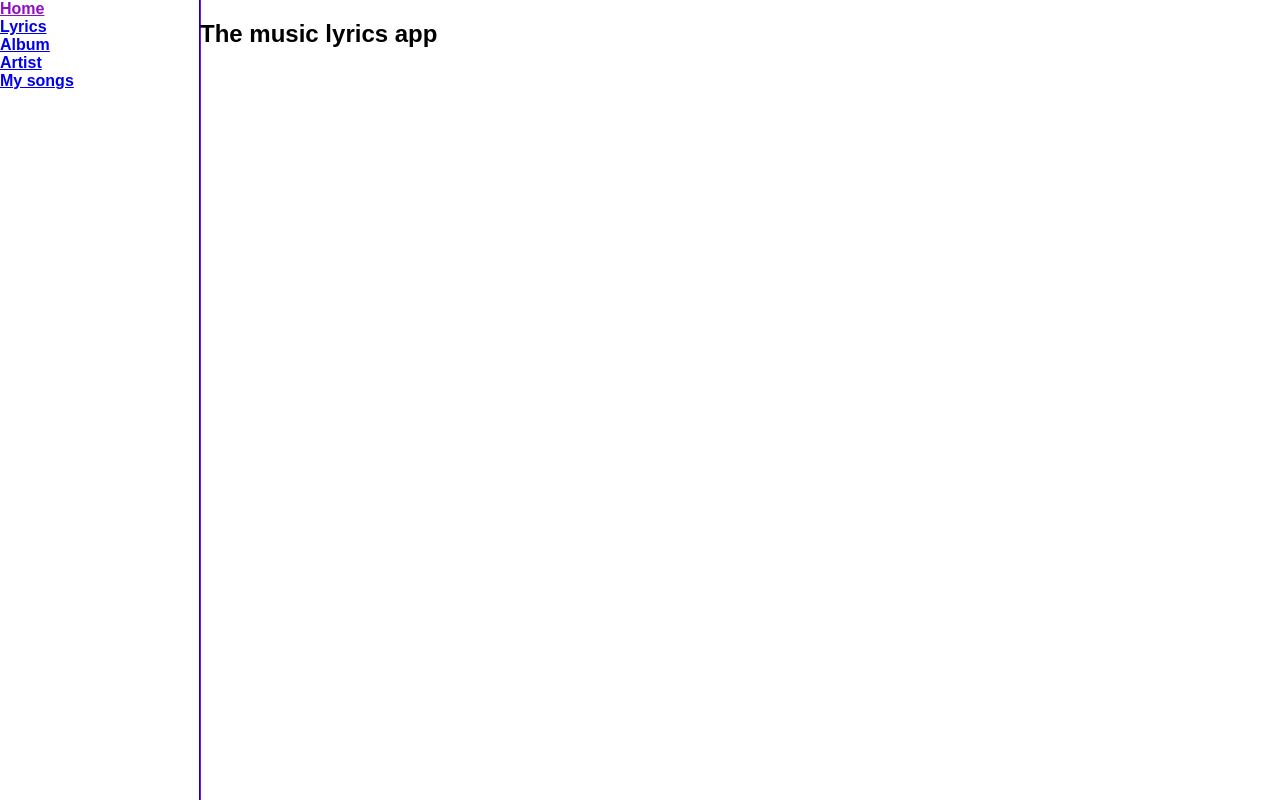
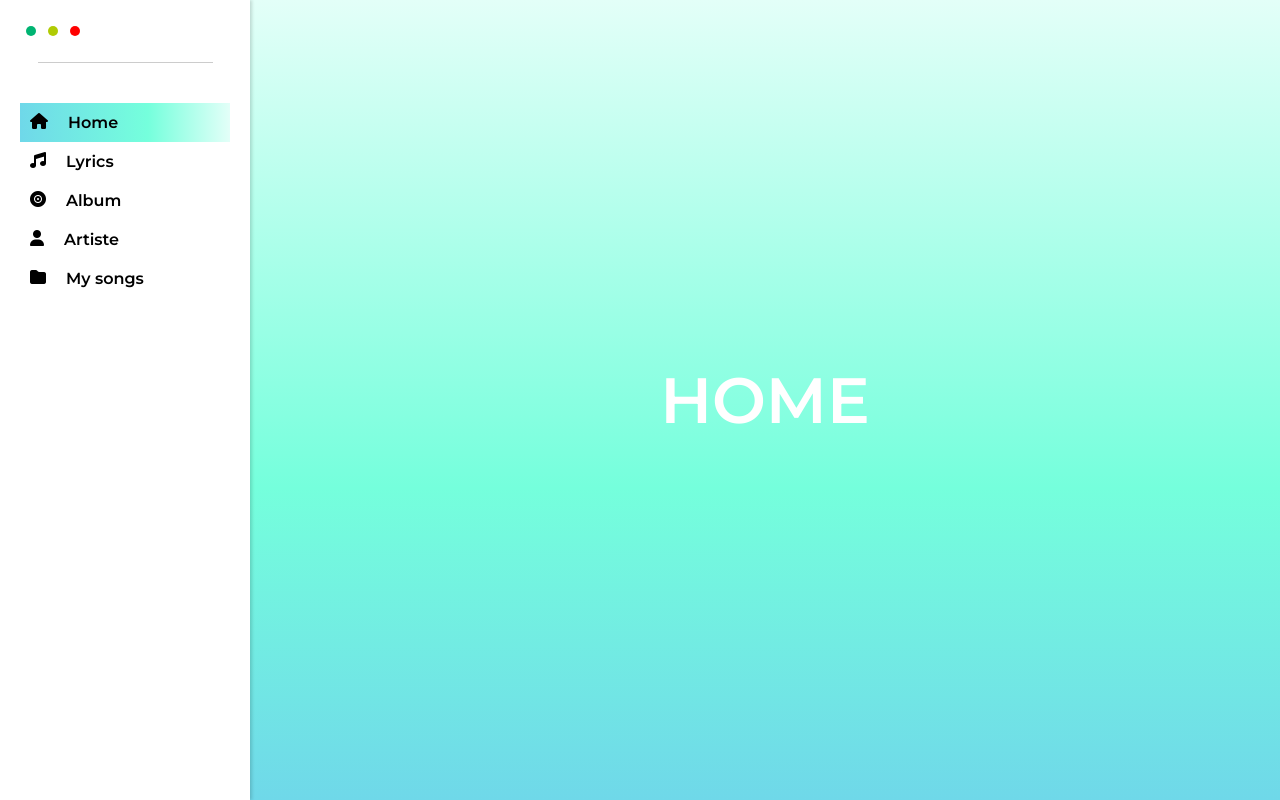
Before and after one commit to minnez/GeniusSongs-vue, a Vue app: page / in a window 1280 px wide. Built offline with nearby package versions, Linux system fonts and the light colour scheme.

Commit message:
styled the navigation bar

```diff
--- a/public/index.html
+++ b/public/index.html
@@ -5,6 +5,19 @@
         <meta http-equiv="X-UA-Compatible" content="IE=edge" />
         <meta name="viewport" content="width=device-width,initial-scale=1.0" />
         <link rel="icon" href="<%= BASE_URL %>favicon.ico" />
+        <link rel="preconnect" href="https://fonts.googleapis.com" />
+        <link rel="preconnect" href="https://fonts.gstatic.com" crossorigin />
+        <link
+            href="https://fonts.googleapis.com/css2?family=Montserrat:ital,wght@0,100;0,200;0,600;1,100&display=swap"
+            rel="stylesheet"
+        />
+        <link
+            rel="stylesheet"
+            href="https://cdnjs.cloudflare.com/ajax/libs/font-awesome/6.2.0/css/all.min.css"
+            integrity="sha512-xh6O/CkQoPOWDdYTDqeRdPCVd1SpvCA9XXcUnZS2FmJNp1coAFzvtCN9BmamE+4aHK8yyUHUSCcJHgXloTyT2A=="
+            crossorigin="anonymous"
+            referrerpolicy="no-referrer"
+        />
         <title><%= htmlWebpackPlugin.options.title %></title>
     </head>
     <body style="margin: 0">
--- a/src/App.vue
+++ b/src/App.vue
@@ -1,38 +1,47 @@
 <template>
     <div class="wrapper-main">
-        <nav>
-            <router-link to="/">Home</router-link>
-            <router-link to="/lyrics">Lyrics</router-link>
-            <router-link to="/album">Album</router-link>
-            <router-link to="/artist">Artist</router-link>
-            <router-link to="/my-songs">My songs</router-link>
-        </nav>
+        <Navbar />
         <main>
             <router-view />
         </main>
     </div>
 </template>
-
+<script>
+import Navbar from "./components/navBar.vue";
+export default {
+    components: {
+        Navbar,
+    },
+};
+</script>
 <style>
 #app {
-    font-family: sans-serif;
+    font-family: "Montserrat", sans-serif;
     -webkit-font-smoothing: antialiased;
     -moz-osx-font-smoothing: grayscale;
-    height: 100vh;
+    position: absolute;
+    top: 0;
+    left: 0;
+    width: 100%;
+    height: 100%;
+    background: rgb(227, 255, 248);
+    background: linear-gradient(
+        180deg,
+        rgba(227, 255, 248, 1) 0%,
+        rgba(117, 255, 220, 1) 61%,
+        rgba(111, 216, 233, 1) 100%
+    );
+}
+a {
+    color: inherit;
 }
 .wrapper-main {
     display: grid;
-    grid-template-columns: 200px auto;
+    grid-template-columns: 250px auto;
     height: 100%;
     outline: 1px solid red;
 }
-.wrapper-main nav {
-    display: flex;
-    flex-direction: column;
-    outline: 1px solid #8f0fc5;
-}
 .wrapper-main main {
-    outline: 1px solid blue;
     height: 100%;
 }
 
@@ -41,6 +50,25 @@ nav a {
 }
 
 nav a.router-link-exact-active {
-    color: #8f0fc5;
+    color: #000;
+    background: rgb(227, 255, 248);
+    background: linear-gradient(
+        90deg,
+        rgba(111, 216, 233, 1) 0%,
+        rgba(117, 255, 220, 1) 61%,
+        rgba(227, 255, 248, 1) 100%
+    );
+}
+@media screen and (max-width: 820px) {
+    .wrapper-main {
+        grid-template-columns: 60px auto;
+    }
+}
+@media screen and (max-width: 450px) {
+    .wrapper-main {
+        display: flex;
+        flex: auto 60px;
+        flex-direction: column-reverse;
+    }
 }
 </style>
--- /dev/null
+++ b/src/components/navBar.vue
@@ -0,0 +1,111 @@
+<template>
+    <nav class="nav-main">
+        <div class="design">
+            <div class="cir one"></div>
+            <div class="cir two"></div>
+            <div class="cir three"></div>
+        </div>
+        <div class="br"></div>
+        <div class="links">
+            <router-link to="/"
+                ><i class="fa-solid fa-house"></i><span>Home</span></router-link
+            >
+            <router-link to="/lyrics"
+                ><i class="fa-solid fa-music"></i
+                ><span>Lyrics</span></router-link
+            >
+            <router-link to="/album"
+                ><i class="fa-solid fa-record-vinyl"></i
+                ><span>Album</span></router-link
+            >
+            <router-link to="/artist"
+                ><i class="fa-solid fa-user"></i
+                ><span>Artiste</span></router-link
+            >
+            <router-link to="/my-songs"
+                ><i class="fa-solid fa-folder"></i
+                ><span>My songs</span></router-link
+            >
+        </div>
+    </nav>
+</template>
+
+<script>
+export default {};
+</script>
+
+<style scoped>
+.nav-main {
+    background-color: #fff;
+    box-shadow: 2px 0px 3px rgba(0, 0, 0, 0.15);
+}
+.nav-main .links {
+    margin-top: 20px;
+    padding: 20px;
+    display: flex;
+    flex-direction: column;
+}
+.nav-main .links a {
+    padding: 10px;
+    display: flex;
+    justify-content: flex-start;
+    text-decoration: none;
+}
+.nav-main .links a i {
+    padding-right: 20px;
+}
+.design {
+    display: flex;
+    justify-content: flex-start;
+    padding-left: 20px;
+    padding-top: 20px;
+}
+.cir {
+    width: 10px;
+    height: 10px;
+    border-radius: 50%;
+    margin: 6px;
+}
+.one {
+    background-color: #00b472;
+}
+.two {
+    background-color: #b0cb04;
+}
+.three {
+    background-color: red;
+}
+.br {
+    width: 70%;
+    margin: auto;
+    border-top: 0.2px solid #ccc;
+    margin-top: 20px;
+}
+@media screen and (max-width: 820px) {
+    .nav-main .links span {
+        display: none;
+    }
+    .nav-main .links {
+        padding: 10px;
+    }
+    .design {
+        padding-left: 5px;
+    }
+    .cir {
+        margin: 3px;
+    }
+}
+@media screen and (max-width: 450px) {
+    .nav-main .links {
+        flex-direction: row;
+        justify-content: space-evenly;
+        margin-top: 0;
+    }
+    .design {
+        display: none;
+    }
+    .br {
+        display: none;
+    }
+}
+</style>
--- a/src/views/Album.vue
+++ b/src/views/Album.vue
@@ -1,5 +1,5 @@
 <template>
-    <main>the album page</main>
+    <main><div class="album-main">ALBUM</div></main>
 </template>
 
 <script>
@@ -8,4 +8,14 @@ export default {
 };
 </script>
 
-<style></style>
+<style>
+.album-main {
+    height: 100%;
+    font-size: 4rem;
+    color: #fff;
+    display: flex;
+    justify-content: center;
+    align-items: center;
+    font-weight: 600;
+}
+</style>
--- a/src/views/Artist.vue
+++ b/src/views/Artist.vue
@@ -1,5 +1,5 @@
 <template>
-    <main>Artist view</main>
+    <main><div class="artist-main">ARTISTE</div></main>
 </template>
 
 <script>
@@ -8,4 +8,14 @@ export default {
 };
 </script>
 
-<style></style>
+<style>
+.artist-main {
+    height: 100%;
+    font-size: 4rem;
+    color: #fff;
+    display: flex;
+    justify-content: center;
+    align-items: center;
+    font-weight: 600;
+}
+</style>
--- a/src/views/HomeView.vue
+++ b/src/views/HomeView.vue
@@ -1,7 +1,5 @@
 <template>
-    <div class="home">
-        <h2>The music lyrics app</h2>
-    </div>
+    <div class="home-main">HOME</div>
 </template>
 
 <script>
@@ -12,3 +10,14 @@ export default {
     components: {},
 };
 </script>
+<style>
+.home-main {
+    height: 100%;
+    font-size: 4rem;
+    color: #fff;
+    display: flex;
+    justify-content: center;
+    align-items: center;
+    font-weight: 600;
+}
+</style>
--- a/src/views/Lyrics.vue
+++ b/src/views/Lyrics.vue
@@ -1,9 +1,21 @@
 <template>
-    <main>lyrics page</main>
+    <main>
+        <div class="lyrics-main">LYRICS</div>
+    </main>
 </template>
 
 <script>
 export default {};
 </script>
 
-<style></style>
+<style>
+.lyrics-main {
+    height: 100%;
+    font-size: 4rem;
+    color: #fff;
+    display: flex;
+    justify-content: center;
+    align-items: center;
+    font-weight: 600;
+}
+</style>
--- a/src/views/Mysongs.vue
+++ b/src/views/Mysongs.vue
@@ -1,5 +1,5 @@
 <template>
-    <main>my songs</main>
+    <main><div class="songs-main">SONGS</div></main>
 </template>
 
 <script>
@@ -8,4 +8,14 @@ export default {
 };
 </script>
 
-<style></style>
+<style>
+.songs-main {
+    height: 100%;
+    font-size: 4rem;
+    color: #fff;
+    display: flex;
+    justify-content: center;
+    align-items: center;
+    font-weight: 600;
+}
+</style>
```
